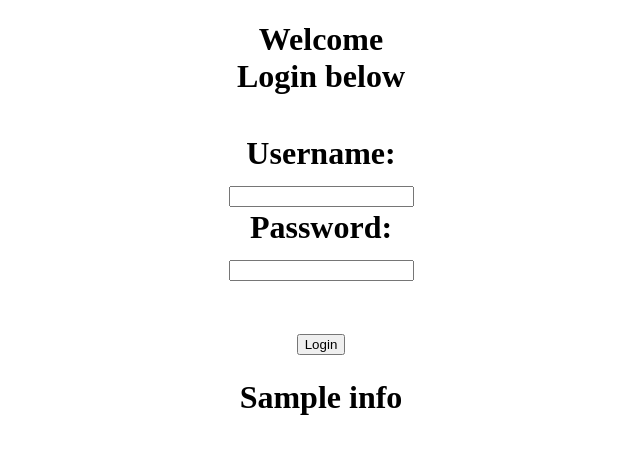
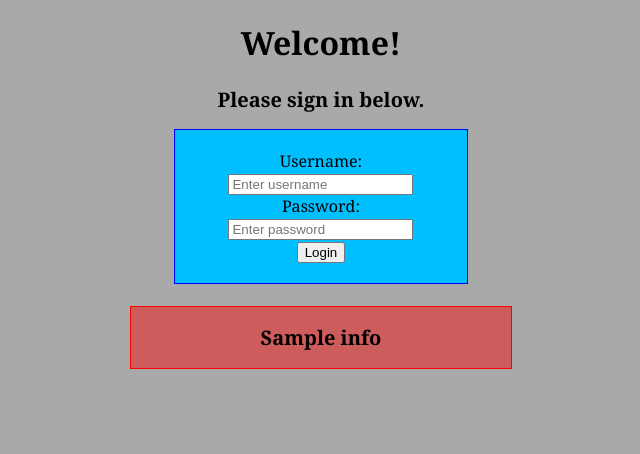
Before and after one commit to Dhrumil-Rana/Flask_QA, a Flask app: template templates/login.html in a window 1280 px wide. Shown: the top 454 px of the page, without its empty margins (319-959 px from the left). Run offline with Flask 2, Linux system fonts and the light colour scheme; the template is opened without the code that fills it: most values are stand-ins (such as "Sample title", 1, 10 or a date in 2020).

Commit message:
Implemented CSS colors and formatting for template html files.

```diff
--- a/static/css/login.css
+++ b/static/css/login.css
@@ -1,4 +1,34 @@
+html{
+    font-family: Georgia, serif;
+    background: darkgray;
+}
+
 h1{
     text-align: center;
+}
 
+h2{
+    text-align: center;
+    font-size: 20px;
 }
+
+.submission{
+    text-align: center;
+    margin: auto;
+    width: 20%;
+    padding: 20px;
+    background: deepskyblue;
+    border: 1px solid blue;
+}
+
+.alert{
+    margin: auto;
+    width: 30%;
+    background: indianred;
+    border: 1px solid red;
+}
+
+.result{
+    font-family: Georgia, serif;
+    background: limegreen;
+}
--- a/templates/login.html
+++ b/templates/login.html
@@ -3,22 +3,22 @@
     <head>
         <meta charset="UTF-8">
         <title>Login Page</title>
-    <link rel="stylesheet" type = "text/css" href="{{ url_for ('static' , filename='css/login.css') }}">
+        <link rel="stylesheet" type = "text/css" href="{{ url_for('static' , filename='css/login.css') }}">
     </head>
-
-<h1> Welcome <br>
-Login below
-
-<form action="/login" method="post">
-  <h2></h2>Username:<br>
-  <input type="text" name='username'><br>
-  Password:<br>
-  <input name='password' ><br><br>
+    <body>
+        <h1>Welcome!</h1>
+        <h2>Please sign in below.</h2>
+        <form action="/login" id="signin" method="post">
+            <div class="submission">
+                <label for="username">Username:</label><br>
+                <input type="text" placeholder="Enter username" id="username" name='username'><br>
+                <label for="password">Password:</label><br>
+                <input type="password" placeholder="Enter password" id="password" name='password'><br>
                 <input type="submit" value="Login">
+            </div><br>
         </form>
-</h1>
-<h1 >
-    {{info}}</h1>
-
+        <div class="alert">
+            <h2>{{info}}</h2>
+        </div>
     </body>
 </html>
```
Also changed, not shown: templates/home.html (+3 -5 lines). Lines whose indentation alone changed are shown as unchanged.
